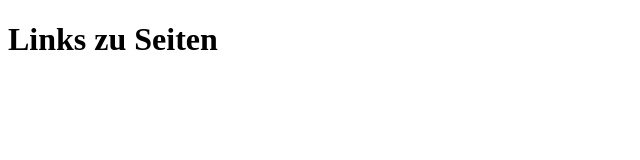
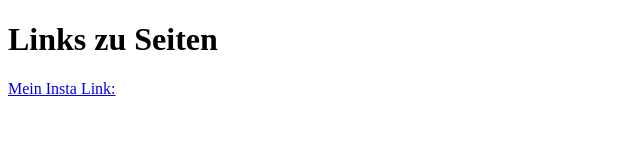
Before and after one commit to Selima-10/Selima-10.github.io, a plain HTML site: page index.html in a window 1280 px wide. Shown: the whole page, without its empty margins (0-640 px from the left). Drawn offline with Linux system fonts and the light colour scheme.

Commit message:
Mein Insta Link

```diff
--- a/index.html
+++ b/index.html
@@ -7,7 +7,7 @@
 </head>
 <body>
    <h1>Links zu Seiten</h1>
-    <h2><a href="https://www.instagram.com/s.ypva_/"></a></h2>
+    <a href="https://www.instagram.com/s.ypva_/">Mein Insta Link:</a>
 </body>
 
 </html>
```
